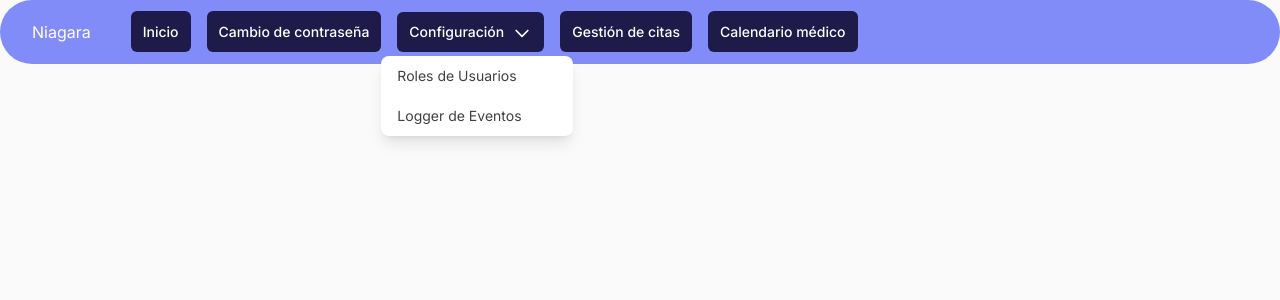
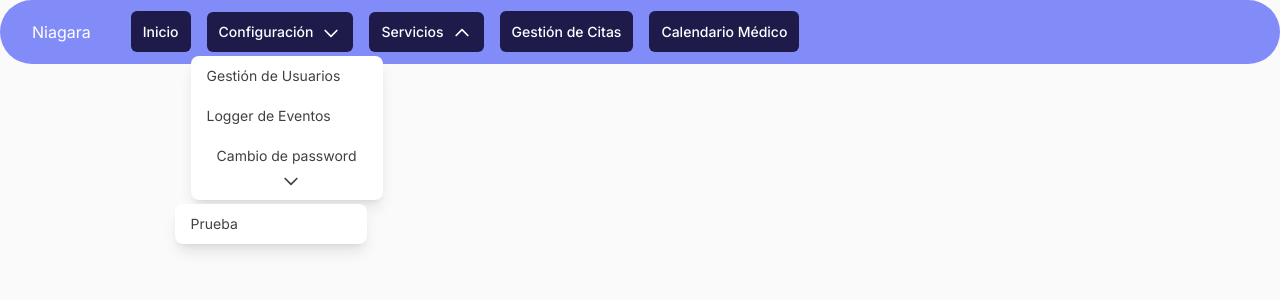
Before and after one commit to Ingenieria-En-Software-2-ENE-MAR-2024/Niagara, a Next.js app: page /menu in a window 1280 px wide. Both pictures are taken after a click on the button "Configuración". Shown: the top 300 px of the page. Built offline with nearby package versions, Linux system fonts and the light colour scheme.

Commit message:
menu ahora admite submenus

```diff
--- a/src/app/menu/page.tsx
+++ b/src/app/menu/page.tsx
@@ -3,18 +3,31 @@ import React from 'react';
 import NavigationMenu from '../../components/NavigationMenu';
 
 const Menu: React.FC = () => {
+
     const menuItems = [
-        {title: 'Inicio', link: '/',},
-        {title: 'Cambio de contraseña', link: '/',},
+        { title: 'Inicio', link: '/' },
         {
-        title: 'Configuración',
+            title: 'Configuración',
+            subMenuItems: [
+            { title: 'Gestión de Usuarios', link: '/' },
+            { title: 'Logger de Eventos', link: '/logger' },
+            {
+                title: 'Cambio de password',
+                subMenuItems: [
+                { title: 'Prueba', link: '/' },
+                ]
+            },
+            ]
+        },
+        {
+        title: 'Servicios',
         subMenuItems: [
-            { title: 'Roles de Usuarios', link: '/' },
-            { title: 'Logger de Eventos', link: '/' },
+            { title: 'Servicio1', link: '/' },
+            { title: 'Servicio2', link: '/' },
         ],
         },
-        {title: 'Gestión de citas', link: '/',},
-        {title: 'Calendario médico', link: '/',},
+        { title: 'Gestión de Citas', link: '/' },
+        { title: 'Calendario Médico', link: '/' },
     ];
 
     return (
--- a/src/components/NavigationMenu.tsx
+++ b/src/components/NavigationMenu.tsx
@@ -1,4 +1,4 @@
-import React, { useState } from 'react';
+import React, { useState, useRef, useEffect } from 'react';
 
 interface MenuItem {
   title: string;
@@ -12,13 +12,80 @@ interface NavigationMenuProps {
 
 const NavigationMenu: React.FC<NavigationMenuProps> = ({ menuItems }) => {
     const [openSubMenuIndex, setOpenSubMenuIndex] = useState<number | null>(null);
+    const menuRef = useRef<HTMLDivElement>(null);
 
     const handleSubMenuToggle = (index: number) => {
         setOpenSubMenuIndex(openSubMenuIndex === index ? null : index);
     };
 
+    const handleClickOutside = (event: MouseEvent) => {
+        if (menuRef.current && !menuRef.current.contains(event.target as Node)) {
+        setOpenSubMenuIndex(null);
+        }
+    };
+
+    useEffect(() => {
+        document.addEventListener('mousedown', handleClickOutside);
+        return () => {
+        document.removeEventListener('mousedown', handleClickOutside);
+        };
+    }, []);
+
+    const renderSubMenu = (subMenuItems: MenuItem[], parentIndex: number) => {
         return (
-    <nav className="bg-tertiary rounded-full">
+        <div className="absolute z-10 -ml-4 mt-1 w-48 bg-white rounded-lg shadow-lg">
+            {subMenuItems.map((subMenuItem, subIndex) => (
+            <div key={subIndex}>
+                {subMenuItem.subMenuItems ? (
+                <>
+                    <button
+                    className="block px-4 py-2 text-sm text-gray-700 hover:bg-gray-100"
+                    onClick={() => handleSubMenuToggle(parentIndex)}
+                    >
+                    {subMenuItem.title}
+                    <svg
+                        className="ml-2 h-5 w-5 inline-block"
+                        fill="none"
+                        viewBox="0 0 24 24"
+                        stroke="currentColor"
+                        style={{ transition: 'transform 0.3s' }}
+                        transform={
+                        openSubMenuIndex === parentIndex
+                            ? 'rotate-0'
+                            : 'rotate-180'
+                        }
+                    >
+                        <path
+                        strokeLinecap="round"
+                        strokeLinejoin="round"
+                        strokeWidth="2"
+                        d={
+                            openSubMenuIndex === parentIndex
+                            ? 'M19 9l-7 7-7-7'
+                            : 'M5 15l7-7 7 7'
+                        }
+                        />
+                    </svg>
+                    </button>
+                    {openSubMenuIndex === parentIndex &&
+                    renderSubMenu(subMenuItem.subMenuItems, parentIndex)}
+                </>
+                ) : (
+                <a
+                    href={subMenuItem.link ? subMenuItem.link : '#'}
+                    className="block px-4 py-2 text-sm text-gray-700 hover:bg-gray-100"
+                >
+                    {subMenuItem.title}
+                </a>
+                )}
+            </div>
+            ))}
+        </div>
+        );
+    };
+
+    return (
+        <nav className="bg-tertiary rounded-full" ref={menuRef}>
         <div className="max-w-7xl mx-auto px-4 sm:px-6 lg:px-8">
             <div className="flex items-center justify-between h-16">
             <div className="flex items-center">
@@ -30,12 +97,12 @@ const NavigationMenu: React.FC<NavigationMenuProps> = ({ menuItems }) => {
                     {menuItems.map((menuItem, index) => (
                     <div key={index} className="relative">
                         {menuItem.subMenuItems ? (
+                        <>
                             <button
                             className="bg-primary text-white px-3 py-2 rounded-md text-sm font-medium hover:bg-gray-700"
                             onClick={() => handleSubMenuToggle(index)}
                             >
                             {menuItem.title}
-                        {menuItem.subMenuItems && (
                             <svg
                                 className="ml-2 h-5 w-5 inline-block"
                                 fill="none"
@@ -59,8 +126,10 @@ const NavigationMenu: React.FC<NavigationMenuProps> = ({ menuItems }) => {
                                 }
                                 />
                             </svg>
-                        )}
                             </button>
+                            {openSubMenuIndex === index &&
+                            renderSubMenu(menuItem.subMenuItems, index)}
+                        </>
                         ) : (
                         <a
                             href={menuItem.link ? menuItem.link : '#'}
@@ -68,19 +137,6 @@ const NavigationMenu: React.FC<NavigationMenuProps> = ({ menuItems }) => {
                         >
                             {menuItem.title}
                         </a>
-                    )}
-                    {menuItem.subMenuItems && openSubMenuIndex === index && (
-                      <div className="absolute z-10 -ml-4 mt-1 w-48 bg-white rounded-lg shadow-lg">
-                        {menuItem.subMenuItems.map((subMenuItem, subIndex) => (
-                          <a
-                            key={subIndex}
-                            href={subMenuItem.link ? subMenuItem.link : '#'}
-                            className="block px-4 py-2 text-sm text-gray-700 hover:bg-gray-100"
-                          >
-                            {subMenuItem.title}
-                          </a>
-                        ))}
-                      </div>
                         )}
                     </div>
                     ))}
```
Lines whose indentation alone changed are shown as unchanged.
